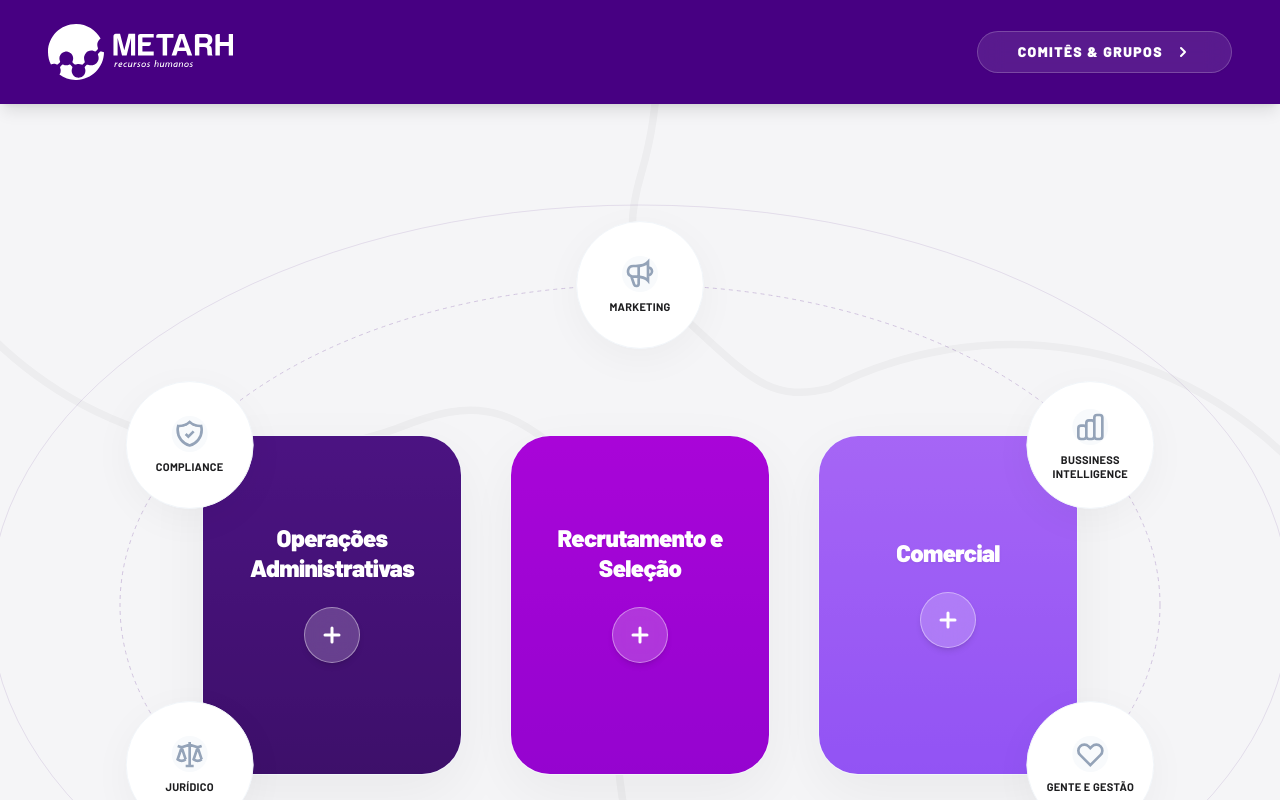
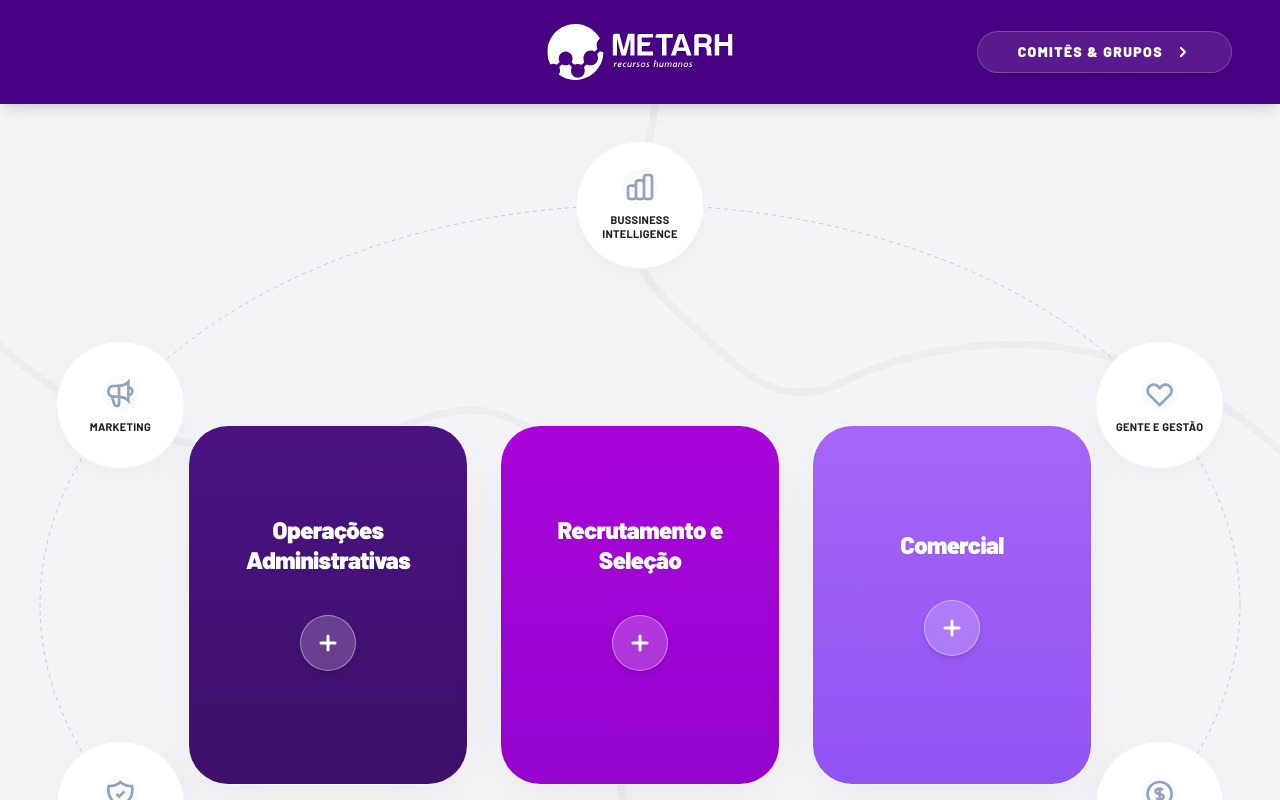
Before and after one commit to rodrigodebemaquino/metarh-organograma, a React (Vite) app: page / in a window 1280 px wide. Shown: the top 800 px of the page. Built offline with nearby package versions, Linux system fonts and the light colour scheme.

Commit message:
mudança de layout para órbita

```diff
--- a/App.tsx
+++ b/App.tsx
@@ -71,9 +71,14 @@ const App: React.FC = () => {
   const [expandedMacroId, setExpandedMacroId] = useState<string | null>(null);
   const [activeStrategicPopupId, setActiveStrategicPopupId] = useState<string | null>(null);
   const [showCommittees, setShowCommittees] = useState(false);
+  const [expandedCommitteeId, setExpandedCommitteeId] = useState<string | null>(null);
 
   const toggleMacro = (id: string) => {
     setExpandedMacroId(prev => (prev === id ? null : id));
+  };
+
+  const toggleCommittee = (id: string) => {
+    setExpandedCommitteeId(prev => (prev === id ? null : id));
   };
 
   const closePopups = () => {
@@ -87,11 +92,12 @@ const App: React.FC = () => {
 
       {/* Fixed Header - Increased height to ~104px (h-[104px]) */}
       <header className="w-full h-[104px] bg-[#470082] shadow-lg z-50 flex items-center px-6 md:px-12 fixed top-0">
-        <div className="w-full max-w-7xl mx-auto flex justify-between items-center">
-          <div className="cursor-pointer transition-transform hover:scale-105" onClick={(e) => { e.stopPropagation(); setShowCommittees(false); setExpandedMacroId(null); }}>
+        <div className="w-full max-w-7xl mx-auto flex items-center relative">
+          <div className="absolute left-1/2 -translate-x-1/2 cursor-pointer transition-transform hover:scale-105" onClick={(e) => { e.stopPropagation(); setShowCommittees(false); setExpandedMacroId(null); }}>
             <Logo color="#fff" />
           </div>
 
+          <div className="ml-auto">
             <button
               onClick={(e) => { e.stopPropagation(); setShowCommittees(!showCommittees); }}
               className="group relative px-10 py-3 bg-white/10 hover:bg-white/20 text-white rounded-full transition-all duration-300 backdrop-blur-md border border-white/20 flex items-center gap-3 overflow-hidden shadow-sm active:scale-95"
@@ -104,6 +110,7 @@ const App: React.FC = () => {
                 <svg width="16" height="16" viewBox="0 0 24 24" fill="none" stroke="currentColor" strokeWidth="3"><path d="m9 18 6-6-6-6" strokeLinecap="round" strokeLinejoin="round" /></svg>
               </div>
             </button>
+          </div>
         </div>
       </header>
 
@@ -131,9 +138,14 @@ const App: React.FC = () => {
                         className="p-8 relative overflow-hidden flex items-center justify-between min-h-[120px]"
                         style={{ backgroundColor: area.color }}
                       >
+                        <div className="absolute inset-0 bg-gradient-to-br from-white/15 to-black/5 pointer-events-none" />
                         <h3 className="text-xl font-black text-white z-10">{area.name}</h3>
-                        <div className={`w-10 h-10 rounded-xl bg-white/20 flex items-center justify-center z-10 transition-transform ${isExpanded ? 'rotate-180' : ''}`}>
-                          <svg width="20" height="20" viewBox="0 0 24 24" fill="none" stroke="white" strokeWidth="3"><path d="m6 9 6 6 6-6" /></svg>
+                        <div className={`w-10 h-10 rounded-full bg-white/20 flex items-center justify-center z-10 transition-transform duration-300 ${isExpanded ? 'rotate-45 bg-[#470082] text-white' : 'text-white'}`}>
+                          {isExpanded ? (
+                            <svg width="20" height="20" viewBox="0 0 24 24" fill="none" stroke="currentColor" strokeWidth="3"><path d="M6 18L18 6M6 6l12 12" /></svg>
+                          ) : (
+                            <svg width="20" height="20" viewBox="0 0 24 24" fill="none" stroke="currentColor" strokeWidth="3"><path d="M12 5v14M5 12h14" /></svg>
+                          )}
                         </div>
                       </div>
                       {isExpanded && (
@@ -163,27 +175,28 @@ const App: React.FC = () => {
 
               {/* Decorative Orbits (Elliptical) */}
               <div className="absolute inset-0 flex items-center justify-center pointer-events-none select-none opacity-20">
-                {/* Ellipse: RX=600, RY=350 */}
                 <svg className="absolute w-full h-full overflow-visible">
-                  <ellipse cx="50%" cy="50%" rx="520" ry="320" fill="none" stroke="#470082" strokeWidth="1" strokeDasharray="4 4" />
-                  <ellipse cx="50%" cy="50%" rx="650" ry="400" fill="none" stroke="#470082" strokeWidth="1" opacity="0.5" />
+                  <ellipse cx="50%" cy="50%" rx="600" ry="400" fill="none" stroke="#470082" strokeWidth="1" strokeDasharray="4 4" />
                 </svg>
               </div>
 
-              {/* Strategic Areas (Elliptical Orbit) */}
+              {/* Strategic Areas (Orbiting with 3 Top / 3 Bottom) */}
               <div className="absolute inset-0 pointer-events-none z-30">
                 {STRATEGIC_AREAS.map((area, index) => {
-                  const total = STRATEGIC_AREAS.length;
-                  const angleDeg = index * (360 / total);
-                  const angleRad = (angleDeg - 90) * (Math.PI / 180);
+                  // Fixed Angles: 3 Top (-150, -90, -30), 3 Bottom (150, 90, 30)
+                  const angles = [-150, -90, -30, 30, 90, 150];
+                  // Map indices to these angles clearly.
+                  // Indices: 0->-150, 1->-90, 2->-30 (Top Left to Right)
+                  // Indices: 3->30, 4->90, 5->150 (Bottom Right to Left? Or 150->90->30?)
+                  // Let's layout: Top Left (-150), Top (-90), Top Right (-30). Bottom Right (30), Bottom (90), Bottom Left (150).
+                  const currentAngleDeg = angles[index % 6];
+                  const angleRad = (currentAngleDeg) * (Math.PI / 180);
 
-                  // Elliptical Orbit
-                  const radiusX = 520;
-                  const radiusY = 320;
+                  const radiusX = 600;
+                  const radiusY = 400;
                   const x = Math.cos(angleRad) * radiusX;
                   const y = Math.sin(angleRad) * radiusY;
 
-                  // Determine popup position based on Y position (if in top half, show bottom, etc)
                   const isTopHalf = y < 0;
 
                   return (
@@ -218,7 +231,6 @@ const App: React.FC = () => {
                           ${isTopHalf ? 'top-[110%]' : 'bottom-[110%]'}
                         `}>
                           <p className="text-sm font-medium leading-relaxed opacity-90 relative z-[101]">"{area.description}"</p>
-                          {/* Arrow */}
                           <div className={`absolute left-1/2 -translate-x-1/2 w-4 h-4 bg-[#470082] rotate-45 ${isTopHalf ? '-top-2' : '-bottom-2'}`} />
                         </div>
                       )}
@@ -227,8 +239,8 @@ const App: React.FC = () => {
                 })}
               </div>
 
-              {/* Macro Areas (Horizontal Row) */}
-              <div className="relative z-20 flex flex-row items-center justify-center gap-12">
+              {/* Macro Areas (Horizontal Row, Collapsible Height) */}
+              <div className="relative z-20 flex flex-row items-start justify-center gap-8 h-[500px] items-center">
                 {MACRO_AREAS.map((area) => {
                   const isExpanded = expandedMacroId === area.id;
                   return (
@@ -238,35 +250,32 @@ const App: React.FC = () => {
                       className={`
                         relative flex flex-col bg-white rounded-[40px] overflow-hidden shadow-[0_20px_60px_rgba(0,0,0,0.05)] cursor-pointer
                         transition-all duration-700 ease-[cubic-bezier(0.23,1,0.32,1)] border border-slate-100 group
-                        ${isExpanded ? 'w-[400px] h-auto z-40 scale-105 shadow-[0_40px_100px_rgba(0,0,0,0.1)]' : 'w-[260px] h-[340px] hover:-translate-y-4 hover:shadow-[0_30px_80px_rgba(0,0,0,0.08)]'}
+                        ${isExpanded ? 'w-[280px] h-auto z-40 scale-105 shadow-[0_40px_100px_rgba(0,0,0,0.1)]' : 'w-[280px] h-[360px] hover:-translate-y-2 hover:shadow-[0_30px_80px_rgba(0,0,0,0.08)]'}
                       `}
                     >
                       <div
-                        className="p-8 h-full relative overflow-hidden flex flex-col items-center justify-center text-center gap-6 transition-colors duration-500 w-full"
+                        className={`
+                          p-8 relative overflow-hidden flex flex-col items-center text-center gap-6 w-full h-full
+                        `}
                         style={{ backgroundColor: isExpanded ? 'white' : area.color }}
                       >
                         <div className="absolute inset-0 bg-gradient-to-b from-white/10 to-black/10 pointer-events-none mix-blend-overlay" />
 
-                        <h3 className={`text-2xl font-black leading-tight tracking-tight z-10 drop-shadow-sm transition-colors duration-500 ${isExpanded ? 'text-[#470082]' : 'text-white'}`}>
+                        <h3 className={`text-2xl font-black leading-tight tracking-tight z-10 drop-shadow-sm transition-colors duration-500 mt-auto mb-4 ${isExpanded ? 'text-[#470082]' : 'text-white'}`}>
                           {area.name}
                         </h3>
 
-                        {/* Flaticon-style Button Indicator */}
                         <div className={`
-                           w-14 h-14 rounded-full flex items-center justify-center z-10 transition-all duration-500 shadow-md group-hover:scale-110
+                           w-14 h-14 rounded-full flex items-center justify-center z-10 transition-all duration-500 shadow-md group-hover:scale-110 mb-auto
                            ${isExpanded ? 'bg-[#470082] text-white rotate-45' : 'bg-white/20 backdrop-blur-md text-white border border-white/40'}
                          `}>
-                          {isExpanded ? (
-                            <svg width="24" height="24" viewBox="0 0 24 24" fill="none" stroke="currentColor" strokeWidth="3" strokeLinecap="round" strokeLinejoin="round"><path d="M6 18L18 6M6 6l12 12" /></svg>
-                          ) : (
                           <svg width="24" height="24" viewBox="0 0 24 24" fill="none" stroke="currentColor" strokeWidth="3" strokeLinecap="round" strokeLinejoin="round"><path d="M12 5v14M5 12h14" /></svg>
-                          )}
                         </div>
 
                         {/* Collapsible Content */}
                         <div className={`
                             w-full transition-all duration-700 overflow-hidden
-                            ${isExpanded ? 'max-h-[300px] opacity-100 mt-4' : 'max-h-0 opacity-0'}
+                            ${isExpanded ? 'max-h-[500px] opacity-100 mt-0 pb-2' : 'max-h-0 opacity-0'}
                          `}>
                           <p className="text-[#6E6E73] text-base font-medium leading-relaxed italic">
                             "{area.description}"
@@ -281,7 +290,7 @@ const App: React.FC = () => {
             </div>
           </>
         ) : (
-          /* Committees & Groups View (Collapsible) */
+          /* Committees & Groups View (Exclusive Accordion) */
           <div className="w-full flex flex-col items-center animate-in fade-in slide-in-from-bottom-12 duration-1000">
             <div className="mb-20 text-center">
               <h2 className="text-5xl font-black text-[#1D1D1F] tracking-tighter">Grupos e Comitês</h2>
@@ -289,36 +298,40 @@ const App: React.FC = () => {
 
             <div className="w-full grid grid-cols-1 md:grid-cols-3 gap-10">
               {COMMITTEES.map(committee => {
-                // Use local state simulation or just simple toggle logic if we were in a separate component.
-                // Since we are in the main component, we need to track expanded committees.
-                // For now, we'll use a simple 'details/summary' approach or we need to add state.
-                // Adding state requires re-rendering the whole component usually, but we can't easily add state hooks inside map.
-                // We will change expandedMacroId to be general 'expandedId' or add a new state.
-                // Let's reuse 'expandedMacroId' since we probably won't have macro expanded while in committee view?
-                // Actually safer to add a new state variable. BUT I can't add state in this tool block.
-                // I will use `details` and `summary` HTML tags for native collapsible behavior which fits "click to open".
-
+                const isOpen = expandedCommitteeId === committee.id;
                 return (
-                  <details key={committee.id} className="group bg-white p-8 rounded-[40px] shadow-[0_10px_40px_rgba(0,0,0,0.03)] border border-slate-100 hover:shadow-[0_30px_80px_rgba(0,0,0,0.08)] hover:-translate-y-1 transition-all duration-300 cursor-pointer overflow-hidden open:ring-1 open:ring-[#470082]/10">
-                    <summary className="list-none flex flex-col items-start gap-6 outline-none">
+                  <div
+                    key={committee.id}
+                    className={`
+                      group bg-white p-8 rounded-[40px] shadow-[0_10px_40px_rgba(0,0,0,0.03)] border border-slate-100
+                      hover:shadow-[0_30px_80px_rgba(0,0,0,0.08)] hover:-translate-y-1 transition-all duration-500 cursor-pointer overflow-hidden
+                      ${isOpen ? 'ring-1 ring-[#470082]/10 shadow-[0_40px_90px_rgba(0,0,0,0.06)]' : ''}
+                    `}
+                    onClick={(e) => { e.stopPropagation(); toggleCommittee(committee.id); }}
+                  >
+                    <div className="flex flex-col items-start gap-6">
                       <div className="w-full flex items-center justify-between">
                         <div className="w-16 h-16 rounded-[24px] bg-[#470082]/5 flex items-center justify-center text-[#470082] shadow-sm group-hover:bg-[#470082]/10 transition-colors">
                           {getCommitteeIcon(committee.id)}
                         </div>
-                        <div className="w-10 h-10 rounded-full bg-slate-50 flex items-center justify-center text-slate-400 group-open:rotate-180 transition-transform duration-300">
+                        <div className={`w-10 h-10 rounded-full bg-slate-50 flex items-center justify-center text-slate-400 transition-transform duration-500 ${isOpen ? 'rotate-180' : ''}`}>
                           <svg width="20" height="20" viewBox="0 0 24 24" fill="none" stroke="currentColor" strokeWidth="3"><path d="m6 9 6 6 6-6" /></svg>
                         </div>
                       </div>
                       <h3 className="text-2xl font-black text-[#1D1D1F] tracking-tight leading-[1.1] group-hover:text-[#470082] transition-colors">
                         {committee.name}
                       </h3>
-                    </summary>
-                    <div className="pt-6 animate-in fade-in slide-in-from-top-2 duration-300">
+                    </div>
+
+                    <div className={`
+                      transition-all duration-500 ease-[cubic-bezier(0.23,1,0.32,1)] overflow-hidden
+                      ${isOpen ? 'max-h-[300px] opacity-100 pt-6' : 'max-h-0 opacity-0'}
+                    `}>
                       <p className="text-[#6E6E73] text-lg font-medium leading-relaxed">
                         {committee.description}
                       </p>
                     </div>
-                  </details>
+                  </div>
                 );
               })}
             </div>
```
Lines whose indentation alone changed are shown as unchanged.
